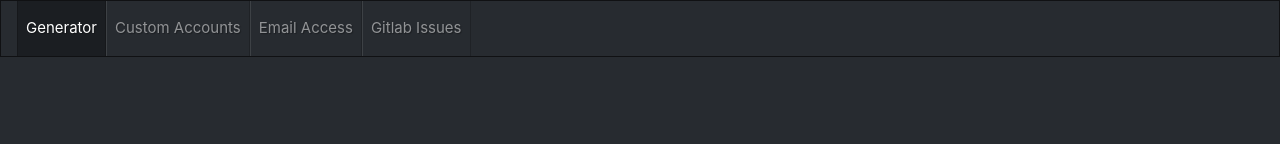
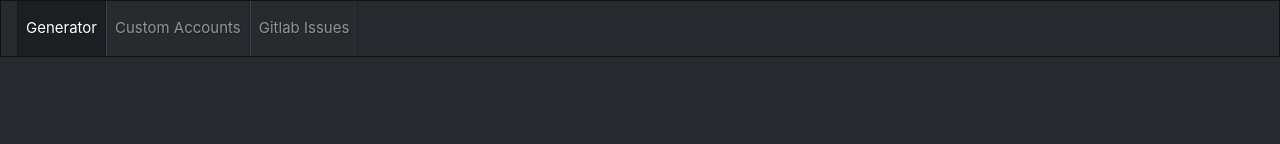
Before and after one commit to advance24th/accgen, a plain HTML site: page index.html in a window 1280 px wide. Shown: the top 144 px of the page. Drawn offline with Linux system fonts and the light colour scheme.

Commit message:
Update index.html

```diff
--- a/index.html
+++ b/index.html
@@ -41,10 +41,6 @@
 </li>
 <li class="nav-item">
 <a class="nav-link" onclick="return changeurl()" href="custom_gen.html">Custom Accounts</a>
-</li>
-<li class="nav-item">
-<a class="nav-link" onclick="return changeurl()" href="https://email.cathook.club/sag-email.html">Email
-Access</a>
 </li>
 <li class="nav-item">
 <a class="nav-link" target="_blank" rel="noopener" href="https://gitlab.com/nullworks/accgen/accgen-web//issues">Gitlab Issues</a>
```
